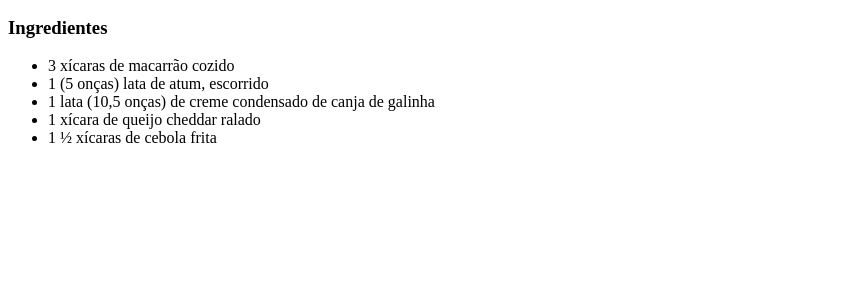
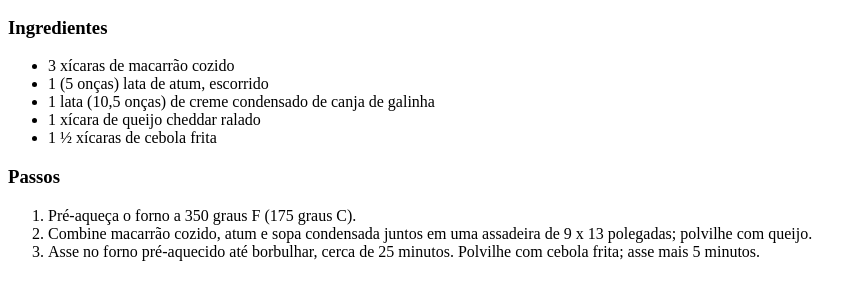
Before and after one commit to valeriasouza28/odin-recipes, a plain HTML site: page recipes/cacarola-atum.html in a window 1280 px wide. Shown: the part 434-734 px from the top of the page, without its empty margins (0-867 px from the left). Drawn offline with Linux system fonts and the light colour scheme.

Commit message:
adiciona h1, img, h2, h3,ol,h3,ol

```diff
--- a/recipes/cacarola-atum.html
+++ b/recipes/cacarola-atum.html
@@ -21,5 +21,17 @@
       <li>1 xícara de queijo cheddar ralado</li>
       <li>1 ½ xícaras de cebola frita</li>
     </ul>
+    <h3>Passos</h3>
+    <ol>
+      <li>Pré-aqueça o forno a 350 graus F (175 graus C).</li>
+      <li>
+        Combine macarrão cozido, atum e sopa condensada juntos em uma assadeira
+        de 9 x 13 polegadas; polvilhe com queijo.
+      </li>
+      <li>
+        Asse no forno pré-aquecido até borbulhar, cerca de 25 minutos. Polvilhe
+        com cebola frita; asse mais 5 minutos.
+      </li>
+    </ol>
   </body>
 </html>
```
